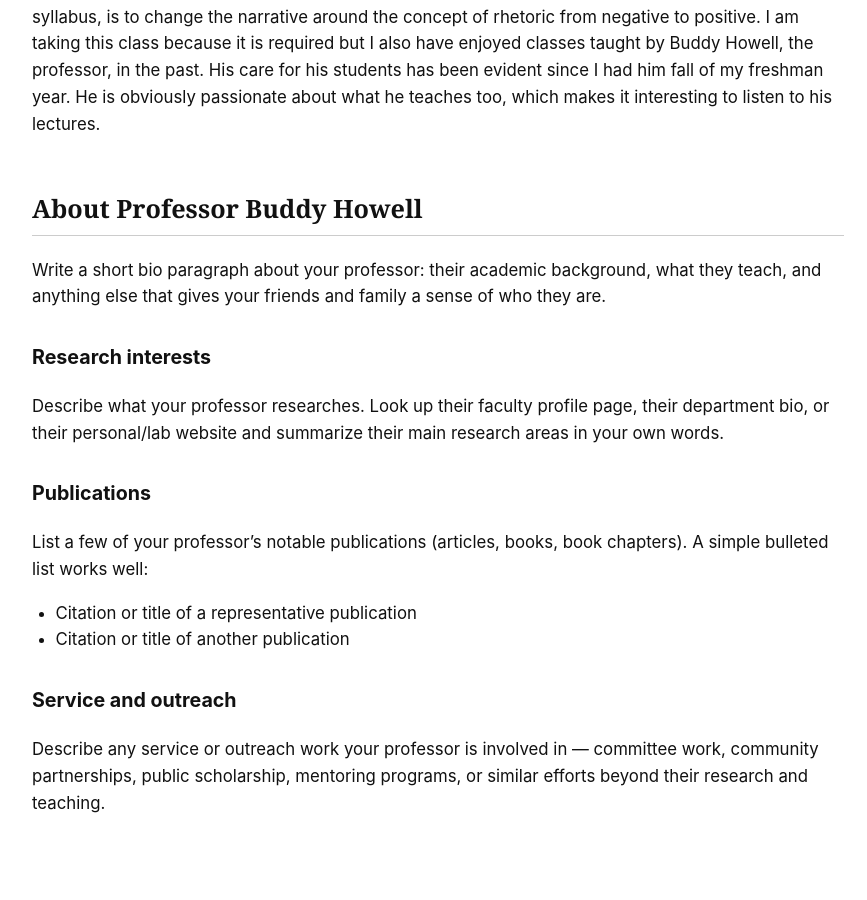
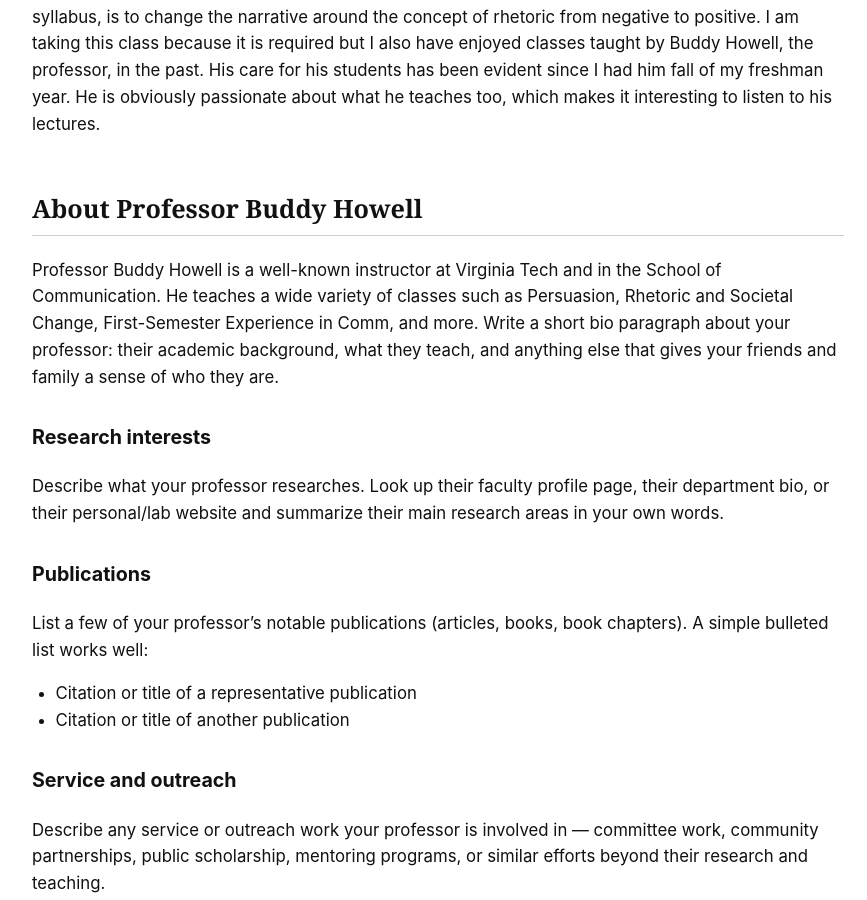
Before and after one commit to annaolszowy27/myawesomesemester, a Jekyll site: the page built from _courses/course-04.md, in a window 1280 px wide and 900 px high, scrolled down 578 px. Shown: the whole window, without its empty margins (202-1069 px from the left). Built offline with Jekyll 4.4.1, drawn with Linux system fonts in a browser that asks for light colours.

Commit message:
Update course-04.md

```diff
--- a/_courses/course-04.md
+++ b/_courses/course-04.md
@@ -16,7 +16,7 @@ Rhetoric and Societal Change is a class that teaches theories and concepts surro
 
 ## About Professor Buddy Howell
 
-Write a short bio paragraph about your professor: their academic background, what
+Professor Buddy Howell is a well-known instructor at Virginia Tech and in the School of Communication. He teaches a wide variety of classes such as Persuasion, Rhetoric and Societal Change, First-Semester Experience in Comm, and more.  Write a short bio paragraph about your professor: their academic background, what
 they teach, and anything else that gives your friends and family a sense of who
 they are.
 
```
